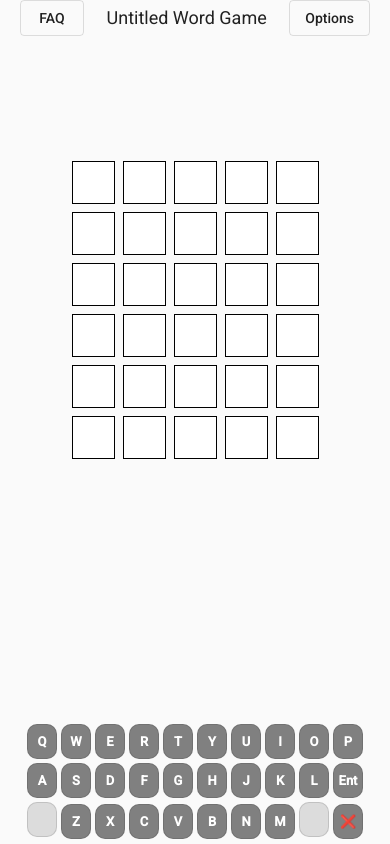
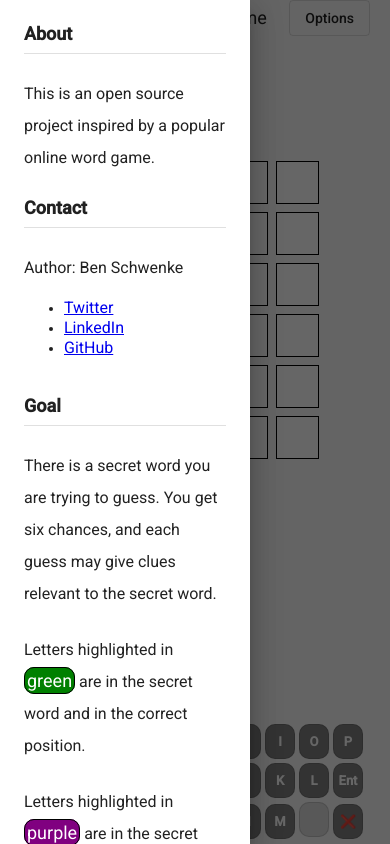
Before and after one commit to Schwenke/letterflash, an Angular app: page / in a window 390 px wide. Both pictures are taken after a click on the button "FAQ". Built offline with nearby package versions, Linux system fonts and the light colour scheme.

Commit message:
Implement FAQ
Fixed side nav widths in mobile after recent component refactor

```diff
--- a/src/app/app.component.html
+++ b/src/app/app.component.html
@@ -4,9 +4,9 @@
 <mat-progress-spinner class="spinner" *ngIf="!initialized" mode="indeterminate"></mat-progress-spinner>
 
 <mat-sidenav-container *ngIf="initialized">
-    <!-- <mat-sidenav class="faq-sidenav" #options>
-        <app-options></app-options>
-    </mat-sidenav> -->
+    <mat-sidenav class="faq-sidenav" #faq>
+        <app-faq></app-faq>
+    </mat-sidenav>
 
     <mat-sidenav class="options-sidenav" #options position="end">
         <app-options></app-options>
@@ -16,7 +16,7 @@
         <div class="header">
             <!-- DEBUG -->
             <!-- Secret Word: {{boardState.secretWord}} -->
-            <button mat-stroked-button class="faq-toggle" type="button" #optionsToggle (keydown)="buttonKeyDown($event)">FAQ</button>
+            <button mat-stroked-button class="faq-toggle" type="button" #faqToggle (click)="faq.toggle()" (keydown)="buttonKeyDown($event)">FAQ</button>
             <label class="game-title">Untitled Word Game</label>
             <button mat-stroked-button class="options-toggle" type="button" #optionsToggle (click)="options.toggle()" (keydown)="buttonKeyDown($event)">Options</button>
         </div>
--- a/src/app/app.component.scss
+++ b/src/app/app.component.scss
@@ -67,4 +67,12 @@
     .user-error {
         font-size: large;
     }
+
+    .options-sidenav {
+        width: 250px;
+    }
+
+    .faq-sidenav {
+        width: 250px;
+    }
 }
--- a/src/app/app.module.ts
+++ b/src/app/app.module.ts
@@ -19,6 +19,7 @@ import { HttpClientModule } from "@angular/common/http";
 import { FailureDialogComponent } from './components/failure-dialog/failure-dialog.component';
 import { KeyboardComponent } from './components/keyboard/keyboard.component';
 import { OptionsComponent } from './components/options/options.component';
+import { FaqComponent } from './components/faq/faq.component';
 
 @NgModule({
   declarations: [
@@ -27,7 +28,8 @@ import { OptionsComponent } from './components/options/options.component';
     VictoryDialogComponent,
     FailureDialogComponent,
     KeyboardComponent,
-    OptionsComponent
+    OptionsComponent,
+    FaqComponent
   ],
   imports: [
     BrowserModule,
--- /dev/null
+++ b/src/app/components/faq/faq.component.html
@@ -0,0 +1,97 @@
+<div class="container">
+    <table class="faq-table">
+        <tr>
+            <label class="faq-label">About</label>
+            <mat-divider class="divider"></mat-divider>
+        </tr>
+        <tr>
+            <label class="faq-text">This is an open source project inspired by a popular online word game.</label>
+        </tr>
+
+        <tr>
+            <label class="faq-label">Contact</label>
+            <mat-divider class="divider"></mat-divider>
+        </tr>
+
+        <tr>
+            <label class="faq-text">Author: Ben Schwenke</label>
+            <ul>
+                <li>
+                    <a class="faq-link" target="_blank" rel="noopener noreferrer" href="https://twitter.com/BenSchwenke">Twitter</a>
+                </li>
+                <li>
+                    <a class="faq-link" target="_blank" rel="noopener noreferrer" href="https://www.linkedin.com/in/ben-schwenke/">LinkedIn</a>
+                </li>
+                <li>
+                    <a class="faq-link" target="_blank" rel="noopener noreferrer" href="https://github.com/Schwenke">GitHub</a>
+                </li>
+            </ul>
+        </tr>
+
+        <tr>
+            <label class="faq-label">Goal</label>
+            <mat-divider class="divider"></mat-divider>
+        </tr>
+
+        <tr>
+            <label class="faq-text">There is a secret word you are trying to guess. You get six chances, and each guess may give clues relevant to the secret word.</label>
+        </tr>
+
+        <tr>
+            <label class="faq-text">Letters highlighted in </label>
+            <label class="green-text">green</label>
+            <label class="faq-text"> are in the secret word and in the correct position.</label>
+        </tr>
+
+        <tr>
+            <label class="faq-text">Letters highlighted in </label>
+            <label class="purple-text">purple</label>
+            <label class="faq-text"> are in the secret word, but not the correct position.</label>
+        </tr>
+
+        <tr>
+            <label class="faq-label">FAQ</label>
+            <mat-divider class="divider"></mat-divider>
+        </tr>
+
+        <tr>
+            <label class="faq-text-header">What is hard mode?</label>
+            <ul>
+                <li>
+                    <label class="faq-text-item">When enabled, all subsequent guesses require you to use all previous gathered clues.</label>
+                </li>
+            </ul>
+        </tr>
+
+        <tr>
+            <label class="faq-text-header">What is masochist mode?</label>
+            <ul>
+                <li>
+                    <label class="faq-text-item">When enabled, secret words can pull from the full english dictionary, including plurals and all sorts of other evil words!</label>
+                </li>
+            </ul>
+        </tr>
+
+        <tr>
+            <label class="faq-text-header">What do the keyboard colors correspond to?</label>
+            <ul class="list">
+                <li>
+                    <label class="faq-text-item">Keys that are </label>
+                    <label class="green-text">green</label>
+                    <label class="faq-text-item"> are letters you have used previously and are part of the secret word. </label>
+                </li>
+                <li>
+                    <label class="faq-text-item">Keys that are </label>
+                    <label class="black-text">black</label>
+                    <label class="faq-text-item"> are letters you have used previously and are NOT part of the secret word. </label>
+                </li>
+                <li>
+                    <label class="faq-text-item">Keys that are </label>
+                    <label class="grey-text">grey</label>
+                    <label class="faq-text-item"> are letters you have not used yet. </label>
+                </li>
+            </ul>
+        </tr>
+
+    </table>
+</div>
--- /dev/null
+++ b/src/app/components/faq/faq.component.scss
@@ -0,0 +1,100 @@
+.faq-container {
+
+}
+
+.divider {
+    margin-top: .5rem;
+}
+
+.faq-table {
+    border-spacing: 1.5rem;
+    border-collapse: separate;
+}
+
+.faq-label {
+    font-weight: bold;
+    font-size: xx-large;
+}
+
+.faq-text {
+    font-size: large;
+    line-height: 2rem;
+}
+
+.faq-text-header {
+    font-size: x-large;
+    font-weight: bold;
+}
+
+.faq-text-item {
+    font-size: large;
+}
+
+.faq-link {
+    font-size: large;
+}
+
+.list {
+    line-height: 2rem;
+}
+
+.green-text {
+    font-size: large;
+    background-color: green;
+    color: white;
+    border: 1px solid black;
+    border-radius: 10px;
+    padding: 2px;
+}
+
+.purple-text {
+    font-size: large;
+    background-color: purple;
+    color: white;
+    border: 1px solid black;
+    border-radius: 10px;
+    padding: 2px;
+}
+
+.black-text {
+    font-size: large;
+    background-color: black;
+    color: white;
+    border: 1px solid black;
+    border-radius: 10px;
+    padding: 2px;
+}
+
+.grey-text {
+    font-size: large;
+    background-color: grey;
+    color: white;
+    border: 1px solid black;
+    border-radius: 10px;
+    padding: 2px;
+}
+
+@media only screen and (max-width: 450px) {
+    .faq-label {
+        font-weight: bold;
+        font-size: large;
+    }
+
+    .faq-text {
+        font-size: medium;
+        line-height: 2rem;
+    }
+
+    .faq-text-header {
+        font-size: large;
+        font-weight: bold;
+    }
+
+    .faq-text-item {
+        font-size: medium;
+    }
+
+    .faq-link {
+        font-size: medium;
+    }
+}
--- /dev/null
+++ b/src/app/components/faq/faq.component.ts
@@ -0,0 +1,16 @@
+import { Component, OnInit } from '@angular/core';
+
+@Component({
+  selector: 'app-faq',
+  templateUrl: './faq.component.html',
+  styleUrls: ['./faq.component.scss']
+})
+export class FaqComponent implements OnInit {
+
+  constructor() { }
+
+  ngOnInit(): void {
+
+  }
+
+}
```
Also changed, not shown: 1 other file (tests, documents, lock files or other folders).
